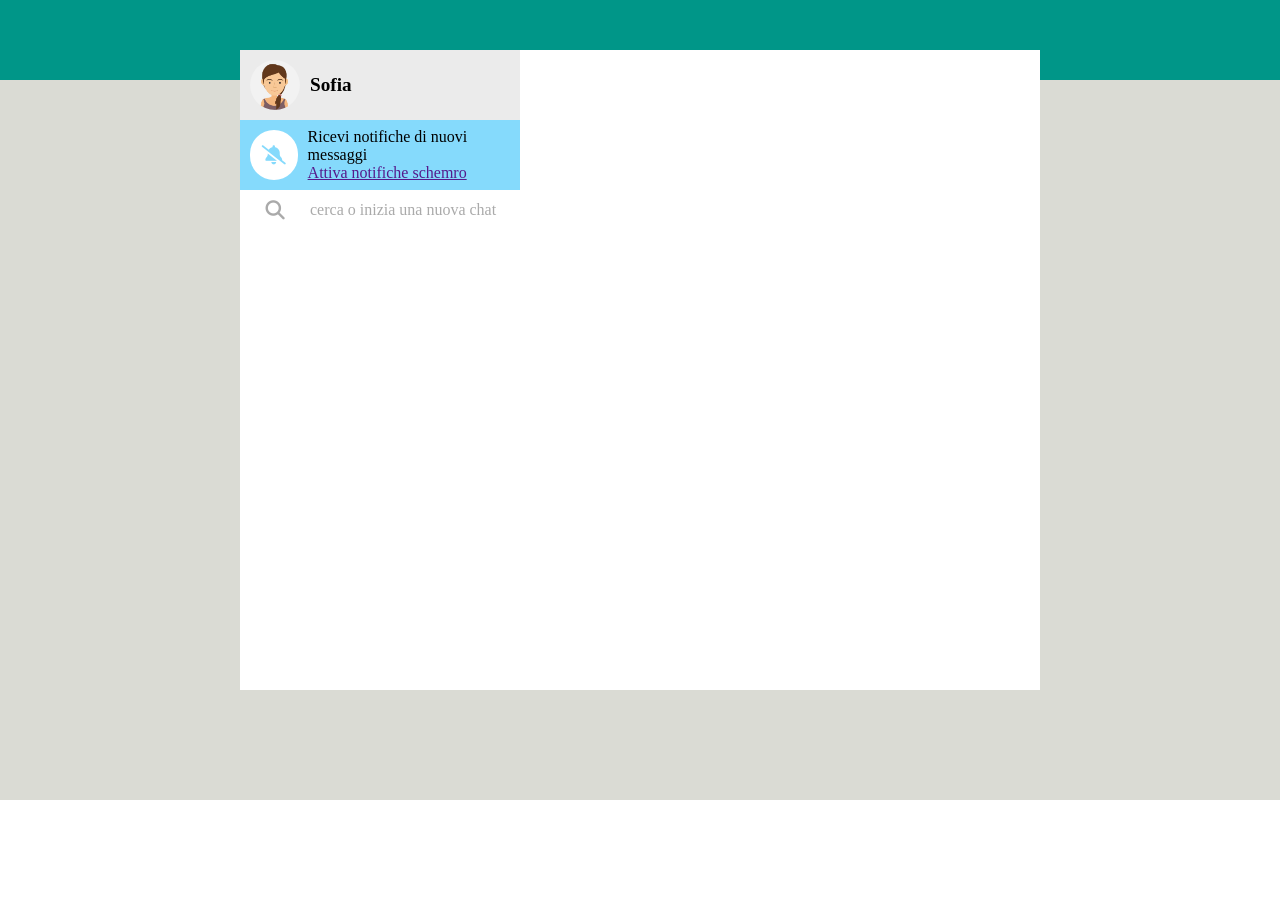
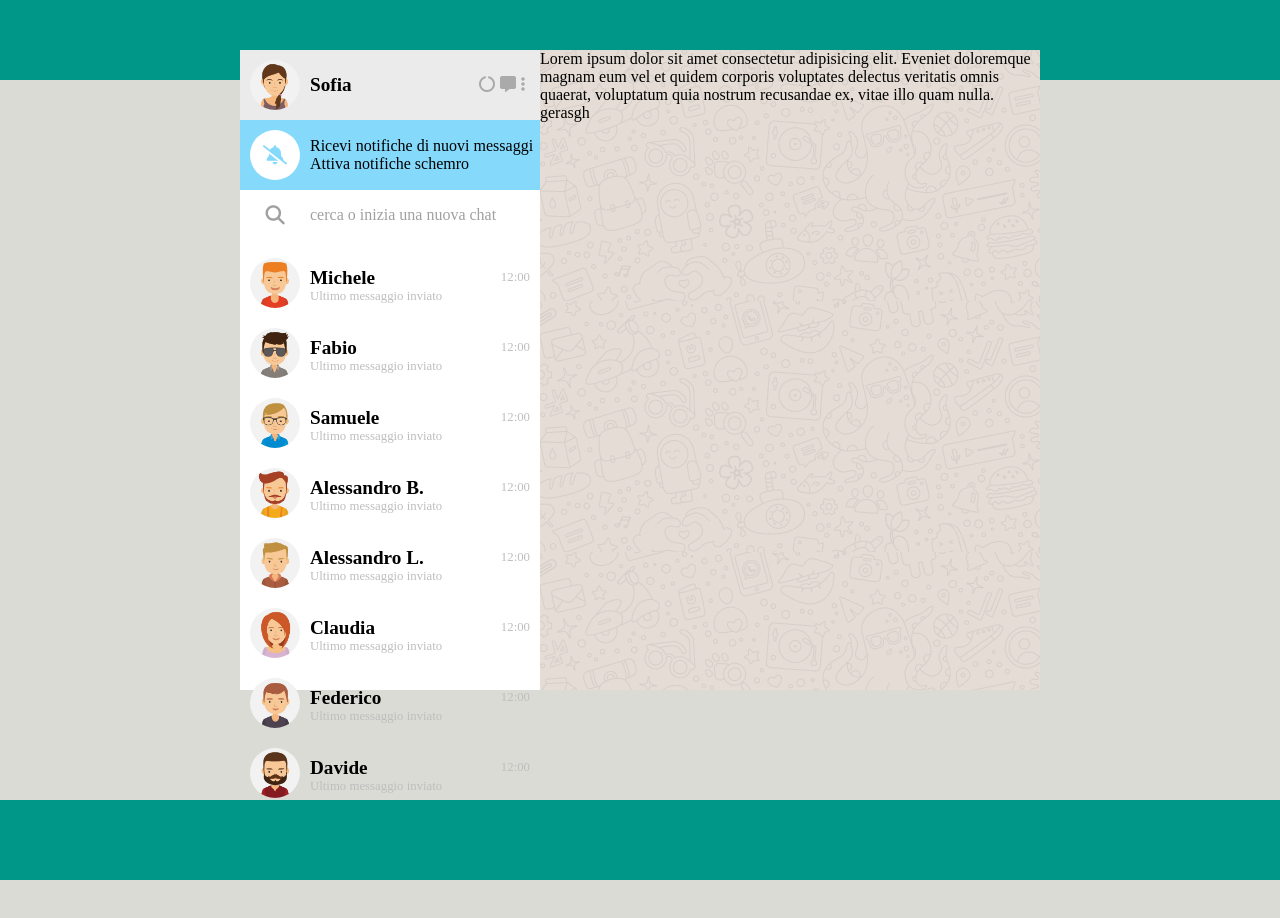
Before and after one commit to LorenzoBertarelli/vue-boolzapp, a plain HTML site: page index.html in a window 1280 px wide. Before the commit the page ends 800 px from the top, so only its background shows below. Drawn offline with nearby package versions, Linux system fonts and the light colour scheme.

Commit message:
aggiunta js

```diff
--- a/css/style.css
+++ b/css/style.css
@@ -9,11 +9,18 @@ body {
     height: 100vh;
 }
 
+a {
+    color: inherit;
+    text-decoration: none;
+    margin-right: 5px;
+}
+
 .container {
     display: flex;
     height: 100%;
     margin: auto;
     justify-content: center;
+    min-width: 800px;
 }
 
 .wrapper {
@@ -25,7 +32,8 @@ body {
 }
 
 .left-column {
-    width: 35%;
+    min-width: 300px;
+    height: 100vh;
 }
 
 .left-column-header {
@@ -34,6 +42,7 @@ body {
     background-color: rgb(235, 235, 235);
     display: flex;
     align-items: center;
+    justify-content: space-between;
 }
 
 .header-left {
@@ -49,6 +58,11 @@ img {
 .name-avatar {
     align-self: center;
     font-size: 1.2rem;
+}
+
+.icons {
+    color: rgb(170, 170, 170);
+    margin-right: 10px;
 }
 
 .notification {
@@ -74,10 +88,10 @@ img {
 
 .serch {
     width: 100%;
-    height: 40px;
+    height: 50px;
     display: flex;
     align-items: center;
-    color: rgb(170, 170, 170);
+    color: rgb(160, 160, 160);
 }
 
 .lente {
@@ -89,3 +103,38 @@ img {
     font-size: 1.2rem;
     border-radius: 50px;
 }
+
+.chats {
+    height: 100%;
+    overflow-y: auto;
+}
+
+.chat {
+    width: 100%;
+    height: 50px;
+    display: flex;
+    align-items: center;
+    position: relative;
+    padding-right: 50px;
+    margin: 20px 0;
+}
+
+.last-message {
+    display: flex;
+    color: rgb(190, 190, 190);
+    font-size: 0.8rem;
+    justify-content: flex-end;
+}
+
+.time-last-message {
+    position: absolute;
+    top: 10px;
+    right: 10px;
+}
+
+
+/* RIGHT COLUMN */
+
+.right-column {
+    background-image: url("../img/mine.jpg");
+}
--- a/index.html
+++ b/index.html
@@ -16,11 +16,17 @@
 
         <div class="container">
             <div class="wrapper">
+
                 <div class="left-column">
                     <div class="left-column-header">
                         <div class="header-left">
                             <img src="img/avatar_io.jpg" alt="Sofia">
                             <p class="name-avatar"><strong>Sofia</strong></p>
+                        </div>
+                        <div class="icons">
+                            <a href=""><i class="fa-solid fa-circle-notch"></i></a>
+                            <a href=""><i class="fa-solid fa-message"></i></a>
+                            <a href=""><i class="fas fa-ellipsis-v"></i></a>
                         </div>
                     </div>
 
@@ -41,11 +47,29 @@
                         <p>cerca o inizia una nuova chat</p>
                     </div>
 
-                    <div class="chats">
-
-                    </div>
+                    <ul class="chats">
+                        <li class="chat" v-for="people in contacts">
+                            <div class="image-chats">
+                                <img :src="'img/avatar' + people.avatar + '.jpg'" :alt="people.name">
+                            </div>
+                            <div>
+                                <p class="name-avatar"><strong>{{ people.name }}</strong></p>
+                                <div class="last-message">
+                                    <p>Ultimo messaggio inviato</p>
+                                    <p class="time-last-message">12:00</p>
+                                </div>
+                            </div>
+                        </li>
+                    </ul>
                 </div>
 
+                <div class="right-column">
+                    Lorem ipsum dolor sit amet consectetur adipisicing elit. Eveniet doloremque magnam eum vel et quidem corporis voluptates delectus veritatis omnis quaerat, voluptatum quia nostrum recusandae ex, vitae illo quam nulla.
+
+
+
+                    gerasgh
+                </div>
             </div>
         </div>
 
--- a/js/data.js
+++ b/js/data.js
@@ -1,5 +1,8 @@
 const { createApp } = Vue;
 
+createApp({
+    data() {
+        return{
             contacts: [
                 {
                     name: 'Michele',
@@ -163,3 +166,6 @@ contacts: [
                     ],
                 }
             ]
+        }
+    }
+}).mount("#app");
```
Lines whose indentation alone changed are shown as unchanged.
